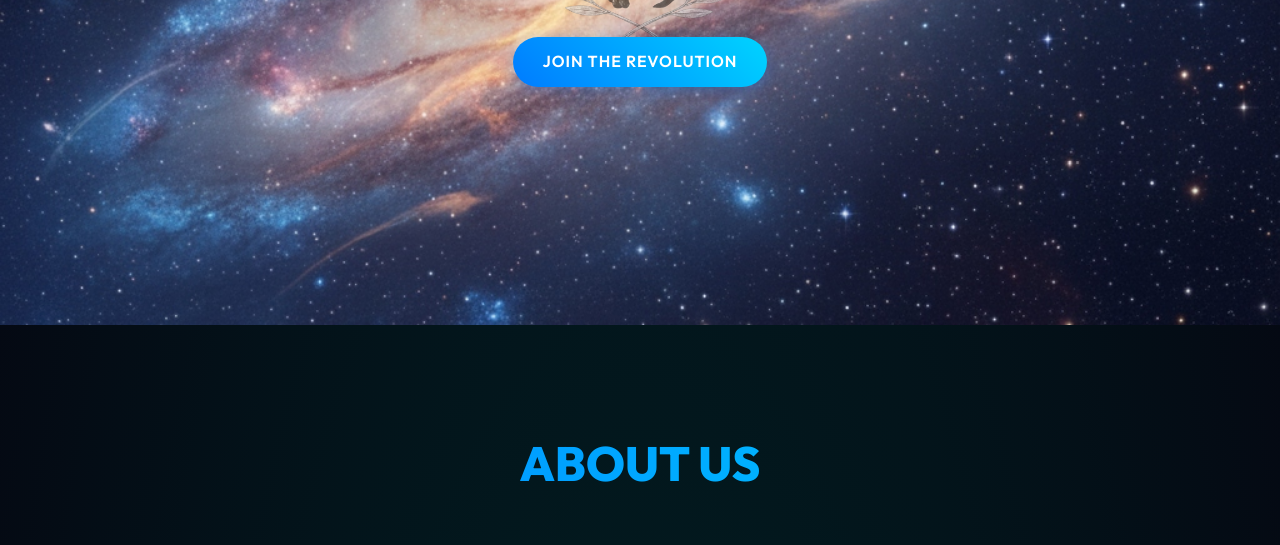
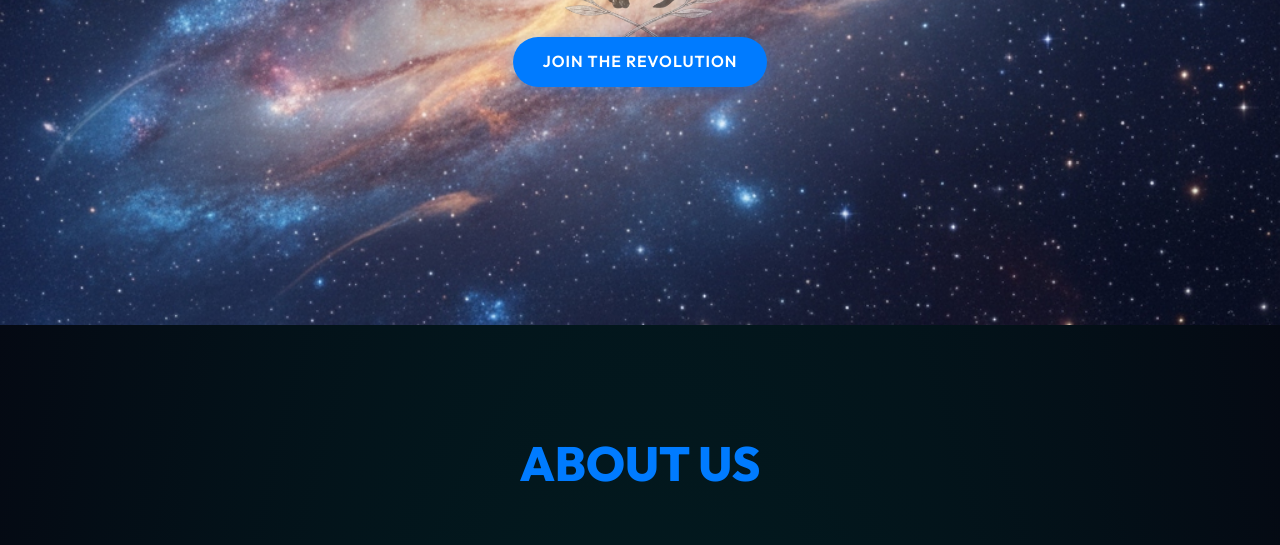
Before and after one commit to Saurabhkk270/Volkan.MUN, a website built with Vite: page index.html in a window 1280 px wide. Shown: the part 475-1020 px from the top of the page. Built offline with nearby package versions, Linux system fonts and the light colour scheme.

Commit message:
your msg

```diff
--- a/style.css
+++ b/style.css
@@ -2,9 +2,9 @@
   --bg-color: #050510;
   --primary-color: #007bff;
   /* Blue */
-  --secondary-color: #00d4ff;
+  --secondary-color: #007bff;
   /* Lighter Blue */
-  --text-color: #00FFEF;
+  --text-color: #1e2525;
   --text-muted: #40E0D0;
   --glass-bg: rgba(0, 255, 239, 0.05);
   --glass-border: rgba(0, 255, 239, 0.1);
```
